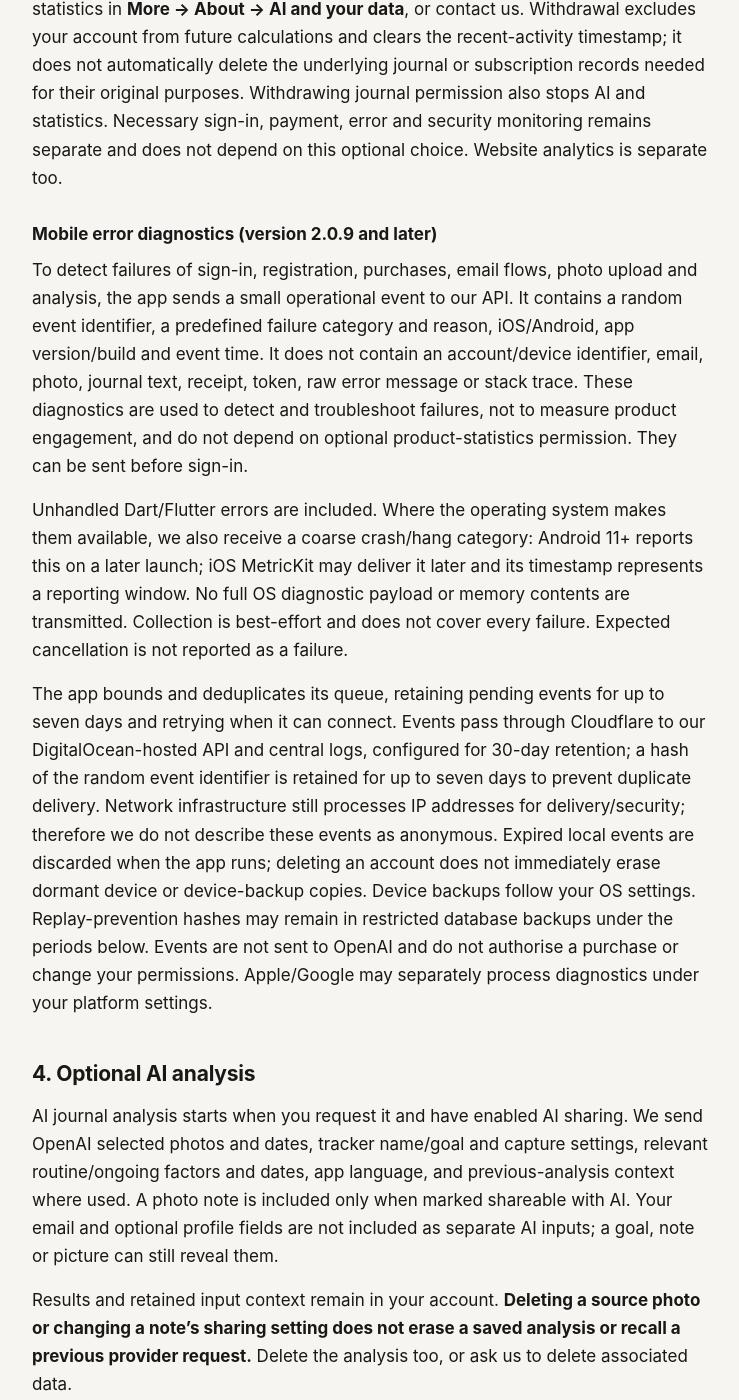
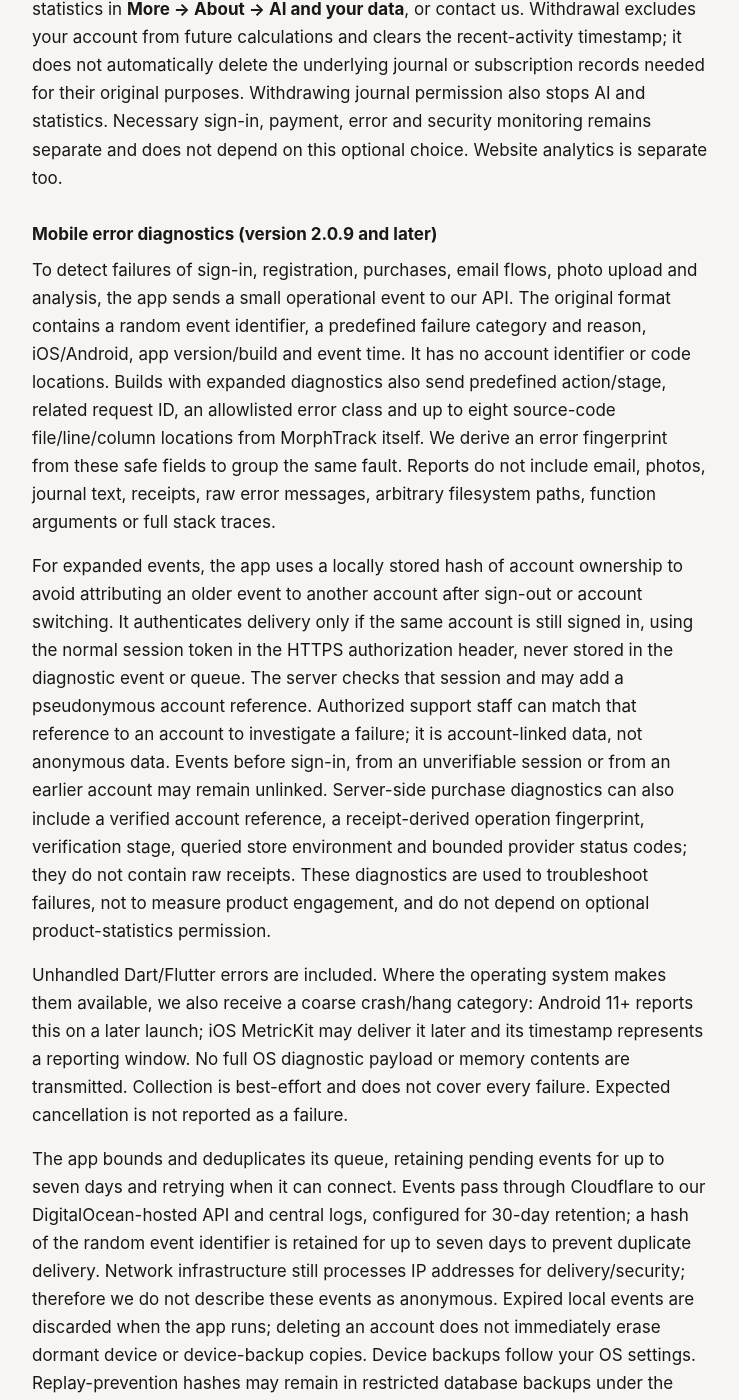
Before and after one commit to morphtrack/morphtrack-legal, a Jekyll site: the page built from v2/privacy-policy.md, in a window 1280 px wide and 1400 px high, scrolled down 2913 px. Shown: the whole window, without its empty margins (270-1009 px from the left). Built offline with Jekyll 4.4.1, drawn with Linux system fonts in a browser that asks for light colours; some of the changed text lies outside the part shown.

Commit message:
Disclose account-correlated operational diagnostics (#8)
Co-authored-by: Raisat <ramazanova.raisat@yandex.ru>

```diff
--- a/v2/privacy-policy.md
+++ b/v2/privacy-policy.md
@@ -49,7 +49,9 @@ The source records remain account-linked even when a report displays totals. Ref
 
 ### Mobile error diagnostics (version 2.0.9 and later)
 
-To detect failures of sign-in, registration, purchases, email flows, photo upload and analysis, the app sends a small operational event to our API. It contains a random event identifier, a predefined failure category and reason, iOS/Android, app version/build and event time. It does not contain an account/device identifier, email, photo, journal text, receipt, token, raw error message or stack trace. These diagnostics are used to detect and troubleshoot failures, not to measure product engagement, and do not depend on optional product-statistics permission. They can be sent before sign-in.
+To detect failures of sign-in, registration, purchases, email flows, photo upload and analysis, the app sends a small operational event to our API. The original format contains a random event identifier, a predefined failure category and reason, iOS/Android, app version/build and event time. It has no account identifier or code locations. Builds with expanded diagnostics also send predefined action/stage, related request ID, an allowlisted error class and up to eight source-code file/line/column locations from MorphTrack itself. We derive an error fingerprint from these safe fields to group the same fault. Reports do not include email, photos, journal text, receipts, raw error messages, arbitrary filesystem paths, function arguments or full stack traces.
+
+For expanded events, the app uses a locally stored hash of account ownership to avoid attributing an older event to another account after sign-out or account switching. It authenticates delivery only if the same account is still signed in, using the normal session token in the HTTPS authorization header, never stored in the diagnostic event or queue. The server checks that session and may add a pseudonymous account reference. Authorized support staff can match that reference to an account to investigate a failure; it is account-linked data, not anonymous data. Events before sign-in, from an unverifiable session or from an earlier account may remain unlinked. Server-side purchase diagnostics can also include a verified account reference, a receipt-derived operation fingerprint, verification stage, queried store environment and bounded provider status codes; they do not contain raw receipts. These diagnostics are used to troubleshoot failures, not to measure product engagement, and do not depend on optional product-statistics permission.
 
 Unhandled Dart/Flutter errors are included. Where the operating system makes them available, we also receive a coarse crash/hang category: Android 11+ reports this on a later launch; iOS MetricKit may deliver it later and its timestamp represents a reporting window. No full OS diagnostic payload or memory contents are transmitted. Collection is best-effort and does not cover every failure. Expected cancellation is not reported as a failure.
 
```
Also changed, not shown: other parts of v2/privacy-policy.md (+1 -1 lines), v2/ru/privacy-policy.md (+4 -2 lines).
